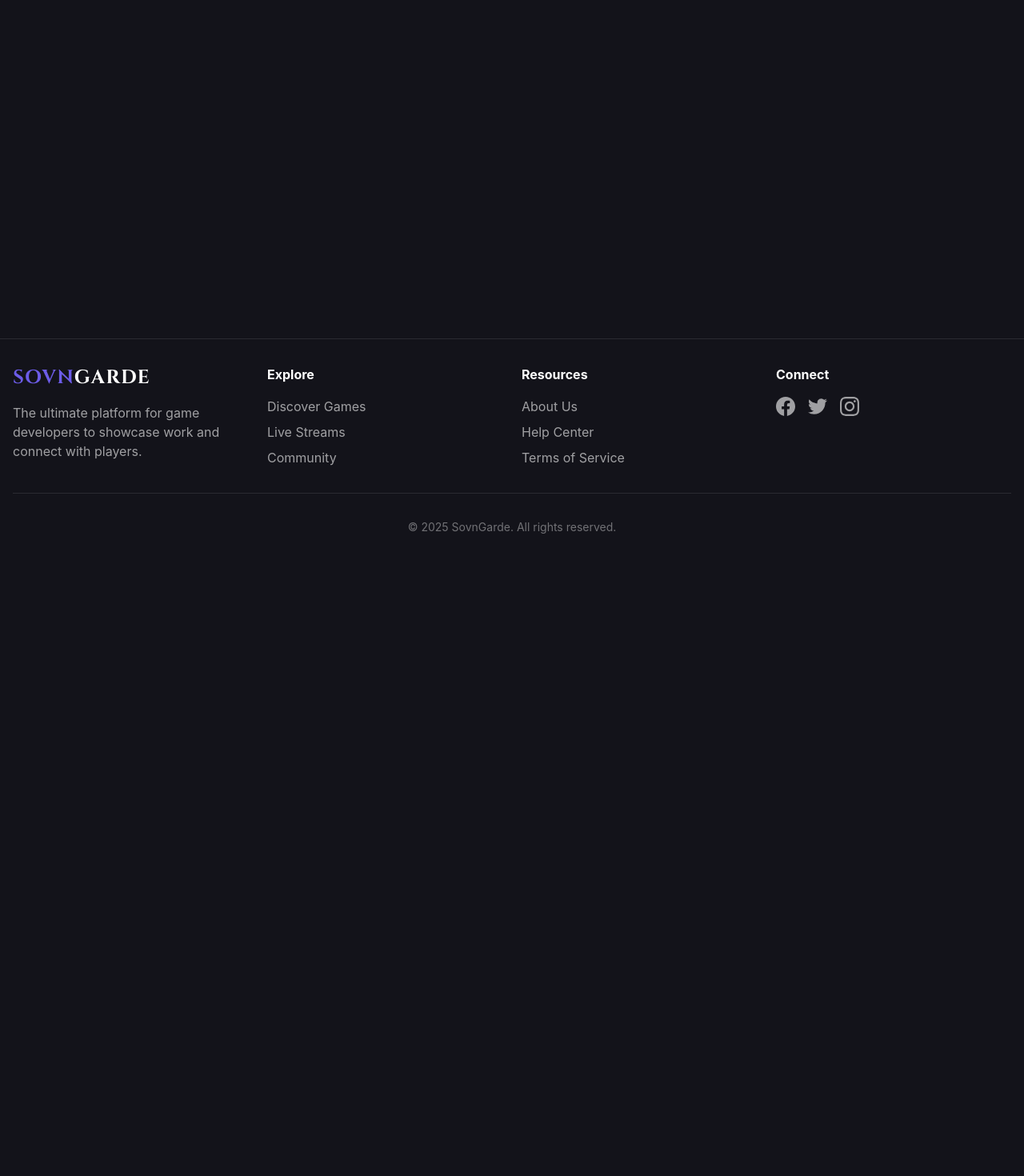
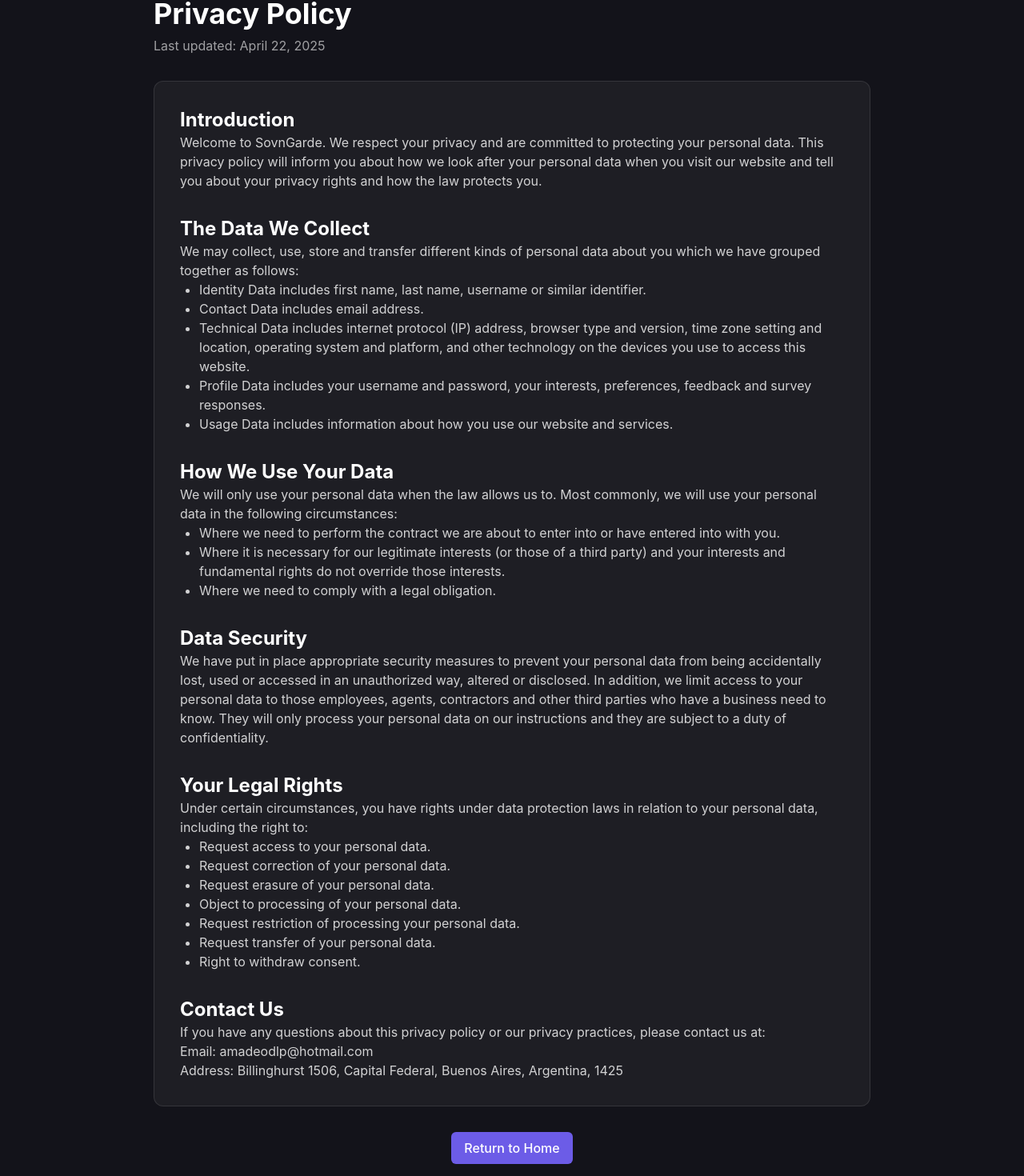
Before and after one commit to amadeodlp/sovngarde-ui, a Nuxt app: page /privacy in a window 1280 px wide. Shown: the part 99-1569 px from the top of the page at 80% size. Before the commit the page ends 800 px from the top, so only its background shows below. Built offline with nearby package versions, Linux system fonts and the light colour scheme.

Commit message:
added privacy, forgot-password pages

```diff
--- a/package.json
+++ b/package.json
@@ -9,6 +9,7 @@
     "generate": "nuxt generate",
     "preview": "nuxt preview",
     "postinstall": "nuxt prepare",
+    "deploy": "npm run generate && npx push-dir --dir=dist --branch=gh-pages --cleanup --allow-unclean",
     "lint": "eslint ."
   },
   "dependencies": {
--- /dev/null
+++ b/pages/forgot-password.vue
@@ -0,0 +1,94 @@
+<template>
+  <div class="min-h-screen flex items-center justify-center py-12 px-4">
+    <div class="max-w-md w-full">
+      <div class="text-center mb-8">
+        <NuxtLink to="/" class="text-3xl font-bold text-white font-nordic">
+          <span class="text-primary">Sovn</span>Garde
+        </NuxtLink>
+        <h2 class="mt-6 text-3xl font-bold text-white">Recover your password</h2>
+        <p class="mt-2 text-white/70">
+          Enter your email address and we'll send you a link to reset your password.
+        </p>
+      </div>
+
+      <div class="card p-8">
+        <form @submit.prevent="recoverPassword">
+          <div v-if="successMessage" class="mb-6 p-4 bg-green-500/10 border border-green-500/30 rounded-lg text-green-500 text-sm">
+            {{ successMessage }}
+          </div>
+
+          <div v-if="error" class="mb-6 p-4 bg-red-500/10 border border-red-500/30 rounded-lg text-red-500 text-sm">
+            {{ error }}
+          </div>
+
+          <div class="mb-6">
+            <label for="email" class="block text-white font-medium mb-2">Email Address</label>
+            <input
+              id="email"
+              v-model="email"
+              type="email"
+              class="input w-full"
+              required
+            />
+          </div>
+
+          <div>
+            <button
+              type="submit"
+              class="btn btn-primary w-full py-3"
+              :disabled="isLoading"
+            >
+              <span v-if="isLoading" class="flex items-center justify-center">
+                <svg class="animate-spin -ml-1 mr-2 h-4 w-4 text-white" xmlns="http://www.w3.org/2000/svg" fill="none" viewBox="0 0 24 24">
+                  <circle class="opacity-25" cx="12" cy="12" r="10" stroke="currentColor" stroke-width="4"></circle>
+                  <path class="opacity-75" fill="currentColor" d="M4 12a8 8 0 018-8V0C5.373 0 0 5.373 0 12h4zm2 5.291A7.962 7.962 0 014 12H0c0 3.042 1.135 5.824 3 7.938l3-2.647z"></path>
+                </svg>
+                Sending...
+              </span>
+              <span v-else>Send Recovery Link</span>
+            </button>
+          </div>
+
+          <div class="mt-6 text-center">
+            <NuxtLink to="/login" class="text-primary hover:text-primary/80">
+              Return to login
+            </NuxtLink>
+          </div>
+        </form>
+      </div>
+    </div>
+  </div>
+</template>
+
+<script setup lang="ts">
+import { ref } from 'vue';
+
+// Form data
+const email = ref('');
+const isLoading = ref(false);
+const error = ref('');
+const successMessage = ref('');
+
+// Handle password recovery
+const recoverPassword = async () => {
+  isLoading.value = true;
+  error.value = '';
+  successMessage.value = '';
+
+  try {
+    // For demo purposes, simulate API call with a timeout
+    setTimeout(() => {
+      // In a real app, this would call a password recovery service
+
+      // Show success message
+      successMessage.value = 'Recovery instructions have been sent to your email address.';
+      email.value = '';
+      isLoading.value = false;
+    }, 1500);
+  } catch (err) {
+    console.error('Password recovery error:', err);
+    error.value = 'An error occurred. Please try again.';
+    isLoading.value = false;
+  }
+};
+</script>
--- a/pages/login.vue
+++ b/pages/login.vue
@@ -1,10 +1,10 @@
 <template>
   <div class="min-h-screen flex items-center justify-center py-12 px-4">
-    <div class="max-w-md w-full">
+    <div class="max-w-md w-full mt-12">
       <div class="text-center mb-8">
-        <NuxtLink to="/" class="text-3xl font-bold text-white">
-          Game<span class="text-primary">Hub</span>
-        </NuxtLink>
+        <NuxtLink to="/" class="text-2xl font-bold text-white font-nordic">
+            <span class="text-primary">Sovn</span>Garde
+          </NuxtLink>
         <h2 class="mt-6 text-3xl font-bold text-white">Sign in to your account</h2>
         <p class="mt-2 text-white/70">
           Or <NuxtLink to="/signup" class="text-primary hover:text-primary/80">create a new account</NuxtLink>
--- /dev/null
+++ b/pages/privacy.vue
@@ -0,0 +1,71 @@
+<template>
+  <div class="container mx-auto px-4 py-12">
+    <div class="max-w-4xl mx-auto mt-12">
+      <h1 class="text-4xl font-bold text-white mb-2">Privacy Policy</h1>
+      <p class="text-white/60 mb-8">Last updated: April 22, 2025</p>
+
+      <div class="card p-8 prose prose-invert max-w-none">
+        <h2 class="text-2xl font-bold text-white">Introduction</h2>
+        <p class="text-white/80">
+          Welcome to SovnGarde. We respect your privacy and are committed to protecting your personal data.
+          This privacy policy will inform you about how we look after your personal data when you visit our website
+          and tell you about your privacy rights and how the law protects you.
+        </p>
+
+        <h2 class="text-2xl font-bold text-white mt-8">The Data We Collect</h2>
+        <p class="text-white/80">
+          We may collect, use, store and transfer different kinds of personal data about you which we have grouped together as follows:
+        </p>
+        <ul class="text-white/80 list-disc pl-6">
+          <li>Identity Data includes first name, last name, username or similar identifier.</li>
+          <li>Contact Data includes email address.</li>
+          <li>Technical Data includes internet protocol (IP) address, browser type and version, time zone setting and location, operating system and platform, and other technology on the devices you use to access this website.</li>
+          <li>Profile Data includes your username and password, your interests, preferences, feedback and survey responses.</li>
+          <li>Usage Data includes information about how you use our website and services.</li>
+        </ul>
+
+        <h2 class="text-2xl font-bold text-white mt-8">How We Use Your Data</h2>
+        <p class="text-white/80">
+          We will only use your personal data when the law allows us to. Most commonly, we will use your personal data in the following circumstances:
+        </p>
+        <ul class="text-white/80 list-disc pl-6">
+          <li>Where we need to perform the contract we are about to enter into or have entered into with you.</li>
+          <li>Where it is necessary for our legitimate interests (or those of a third party) and your interests and fundamental rights do not override those interests.</li>
+          <li>Where we need to comply with a legal obligation.</li>
+        </ul>
+
+        <h2 class="text-2xl font-bold text-white mt-8">Data Security</h2>
+        <p class="text-white/80">
+          We have put in place appropriate security measures to prevent your personal data from being accidentally lost, used or accessed in an unauthorized way, altered or disclosed. In addition, we limit access to your personal data to those employees, agents, contractors and other third parties who have a business need to know. They will only process your personal data on our instructions and they are subject to a duty of confidentiality.
+        </p>
+
+        <h2 class="text-2xl font-bold text-white mt-8">Your Legal Rights</h2>
+        <p class="text-white/80">
+          Under certain circumstances, you have rights under data protection laws in relation to your personal data, including the right to:
+        </p>
+        <ul class="text-white/80 list-disc pl-6">
+          <li>Request access to your personal data.</li>
+          <li>Request correction of your personal data.</li>
+          <li>Request erasure of your personal data.</li>
+          <li>Object to processing of your personal data.</li>
+          <li>Request restriction of processing your personal data.</li>
+          <li>Request transfer of your personal data.</li>
+          <li>Right to withdraw consent.</li>
+        </ul>
+
+        <h2 class="text-2xl font-bold text-white mt-8">Contact Us</h2>
+        <p class="text-white/80">
+          If you have any questions about this privacy policy or our privacy practices, please contact us at:
+        </p>
+        <p class="text-white/80">
+          Email: amadeodlp@hotmail.com<br>
+          Address: Billinghurst 1506, Capital Federal, Buenos Aires, Argentina, 1425
+        </p>
+      </div>
+
+      <div class="mt-8 text-center">
+        <NuxtLink to="/" class="btn btn-primary">Return to Home</NuxtLink>
+      </div>
+    </div>
+  </div>
+</template>
```
Also changed, not shown: 1 other file (tests, documents, lock files or other folders).
